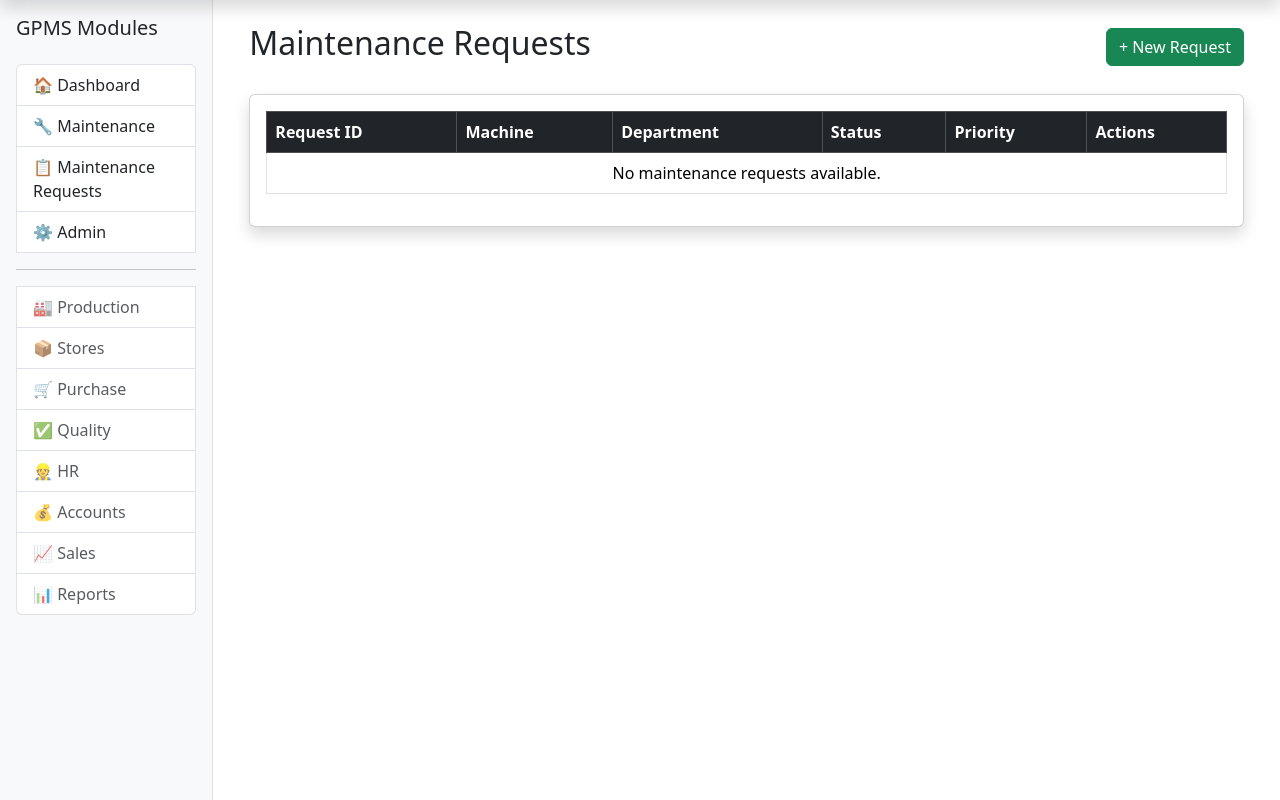
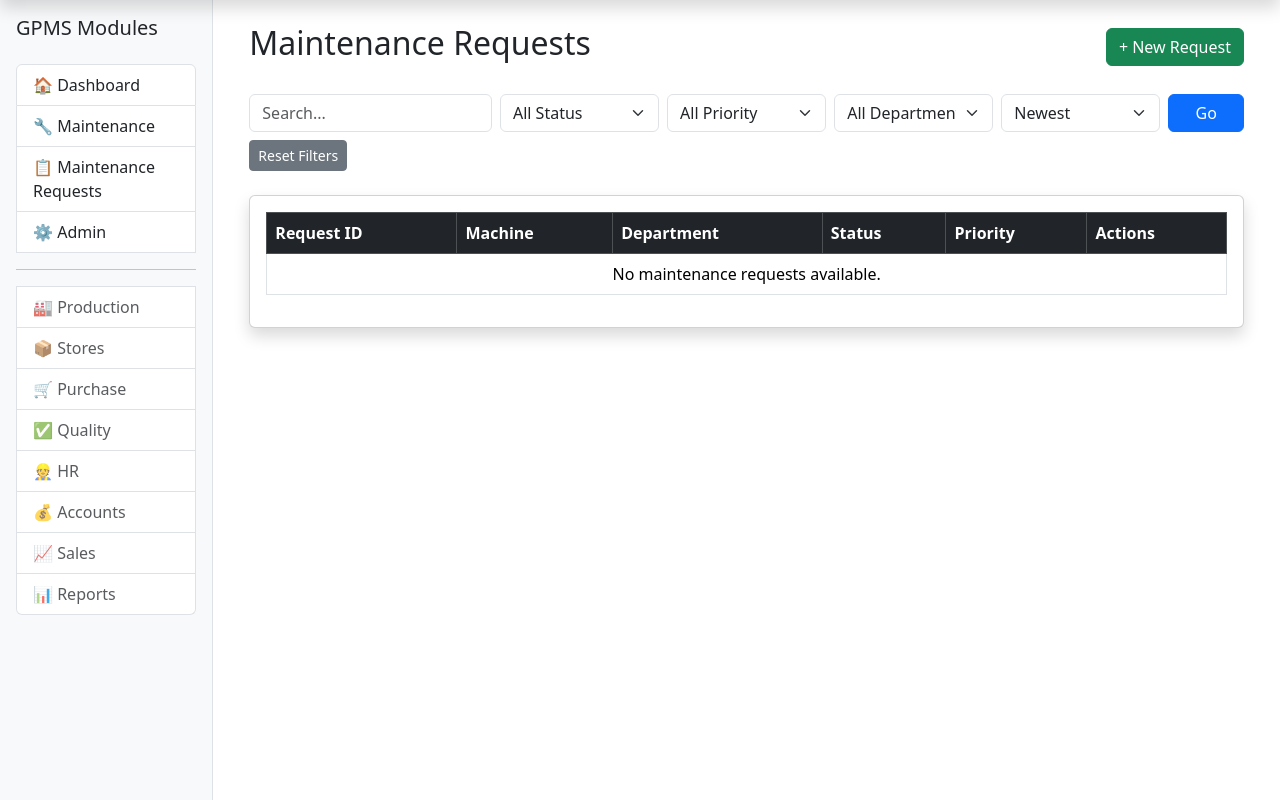
Before and after one commit to dineshmail/gpms-genlite, a Django app: page /maintenance/requests/ in a window 1280 px wide. Shown: the part 56-856 px from the top of the page. Run offline with Django 5.2, Linux system fonts and the light colour scheme; data that the repository does not hold is empty.

Commit message:
the filter features updated with more filtering options

```diff
--- a/maintenance/templates/maintenance/request_list.html
+++ b/maintenance/templates/maintenance/request_list.html
@@ -21,6 +21,102 @@ Maintenance Requests
 
     </div>
 
+    <!-- Search Form -->
+
+    <form method="GET" class="mb-4">
+
+    <div class="row g-2">
+
+        <div class="col-md-3">
+            <input
+                type="text"
+                name="search"
+                class="form-control"
+                placeholder="Search..."
+                value="{{ search }}">
+        </div>
+
+        <div class="col-md-2">
+            <select name="status" class="form-select">
+
+                <option value="">All Status</option>
+
+                {% for value,label in status_choices %}
+                <option value="{{ value }}"
+                    {% if status == value %}selected{% endif %}>
+                    {{ label }}
+                </option>
+                {% endfor %}
+
+            </select>
+        </div>
+
+        <div class="col-md-2">
+            <select name="priority" class="form-select">
+
+                <option value="">All Priority</option>
+
+                {% for value,label in priority_choices %}
+                <option value="{{ value }}"
+                    {% if priority == value %}selected{% endif %}>
+                    {{ label }}
+                </option>
+                {% endfor %}
+
+            </select>
+        </div>
+
+        <div class="col-md-2">
+            <select name="department" class="form-select">
+
+                <option value="">All Departments</option>
+
+                {% for dept in departments %}
+                <option value="{{ dept.id }}"
+                    {% if department == dept.id|stringformat:"s" %}selected{% endif %}>
+                    {{ dept.name }}
+                </option>
+                {% endfor %}
+
+            </select>
+        </div>
+
+        <div class="col-md-2">
+            <select name="sort" class="form-select">
+
+                <option value="newest"
+                    {% if sort == "newest" %}selected{% endif %}>
+                    Newest
+                </option>
+
+                <option value="oldest"
+                    {% if sort == "oldest" %}selected{% endif %}>
+                    Oldest
+                </option>
+
+            </select>
+        </div>
+
+        <div class="col-md-1 d-grid">
+            <button class="btn btn-primary">
+                Go
+            </button>
+        </div>
+
+    </div>
+
+    <div class="mt-2">
+
+        <a href="{% url 'maintenance_request_list' %}"
+           class="btn btn-secondary btn-sm">
+
+            Reset Filters
+
+        </a>
+
+    </div>
+
+</form>
     <div class="card shadow">
 
         <div class="card-body">
@@ -62,23 +158,17 @@ Maintenance Requests
 
                             <a href="{% url 'maintenance_request_detail' request.pk %}"
                                class="btn btn-primary btn-sm">
-
                                 View
-
                             </a>
 
                             <a href="{% url 'maintenance_request_edit' request.pk %}"
                                class="btn btn-warning btn-sm">
-
                                 Edit
-
                             </a>
 
                             <a href="{% url 'maintenance_request_delete' request.pk %}"
                                class="btn btn-danger btn-sm">
-
                                 Delete
-
                             </a>
 
                         </td>
--- a/maintenance/views.py
+++ b/maintenance/views.py
@@ -1,6 +1,8 @@
 from django.shortcuts import render, redirect
 from .models import MaintenanceRequest
 from .forms import MaintenanceRequestForm
+from dashboard.models import Department
+from django.db.models import Q
 
 
 def dashboard(request):
@@ -22,10 +24,45 @@ def dashboard(request):
     )
 def request_list(request):
 
-    requests = MaintenanceRequest.objects.order_by("-created_at")
+    search = request.GET.get("search", "")
+    status = request.GET.get("status", "")
+    priority = request.GET.get("priority", "")
+    department = request.GET.get("department", "")
+    sort = request.GET.get("sort", "newest")
+
+    requests = MaintenanceRequest.objects.all()
+
+    if search:
+        requests = requests.filter(
+            Q(request_id__icontains=search) |
+            Q(machine_name__icontains=search) |
+            Q(reported_by__icontains=search)
+        )
+
+    if status:
+        requests = requests.filter(status=status)
+
+    if priority:
+        requests = requests.filter(priority=priority)
+
+    if department:
+        requests = requests.filter(department_id=department)
+
+    if sort == "oldest":
+        requests = requests.order_by("created_at")
+    else:
+        requests = requests.order_by("-created_at")
 
     context = {
         "requests": requests,
+        "search": search,
+        "status": status,
+        "priority": priority,
+        "department": department,
+        "sort": sort,
+        "status_choices": MaintenanceRequest.STATUS_CHOICES,
+        "priority_choices": MaintenanceRequest.PRIORITY_CHOICES,
+        "departments": Department.objects.all(),
     }
 
     return render(
```
